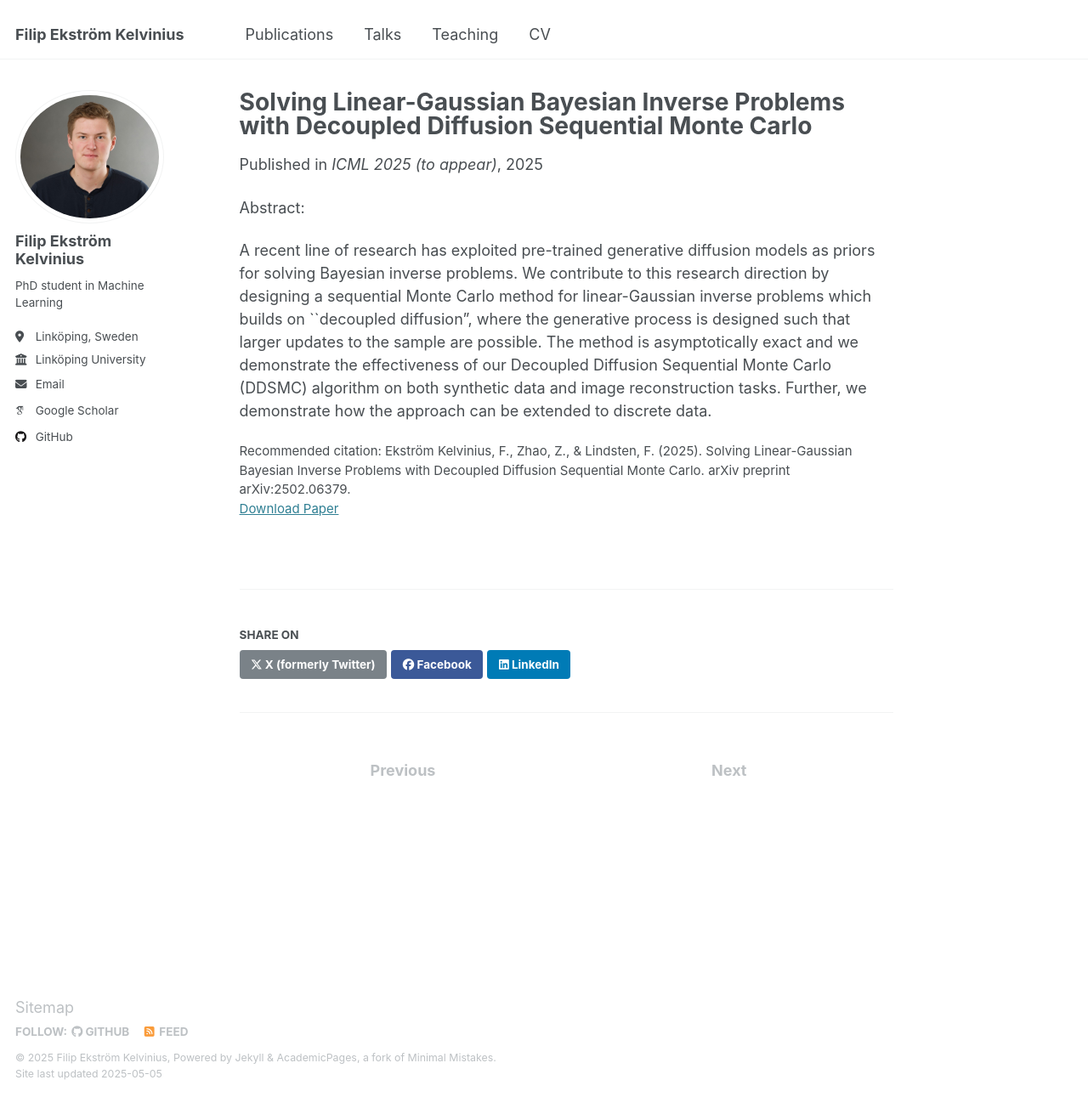
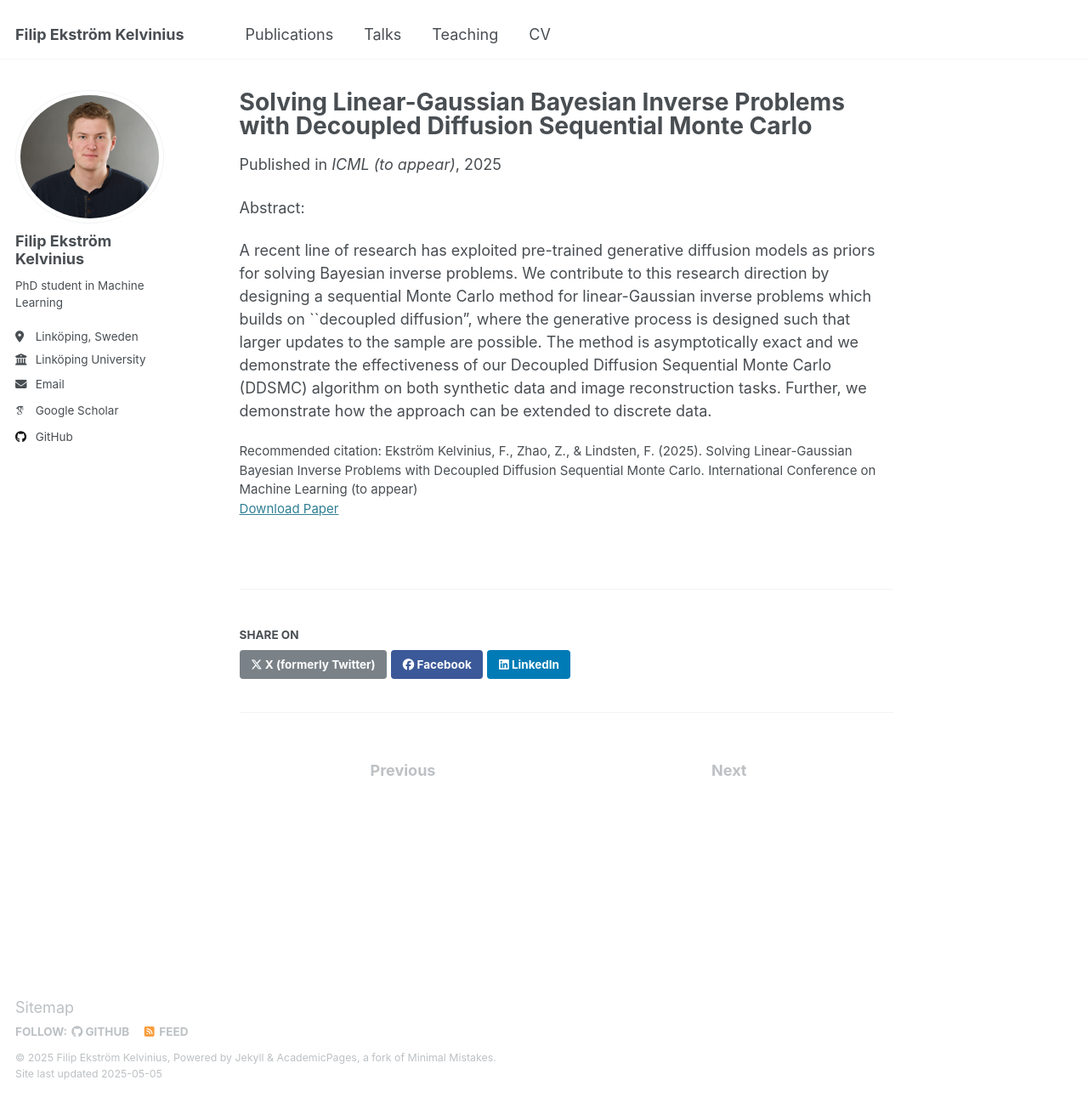
Before and after one commit to filipekstrm/filipekstrm.github.io, a Jekyll site: the page built from _publications/2025-02-10-DDSMC.md, in a window 1280 px wide and 1291 px high. Shown: the whole window at 85% size. Built offline with Jekyll 4.4.1, drawn with Linux system fonts in a browser that asks for light colours; some web fonts are replaced.

Commit message:
Job market, fix format of DDSMC and WyckoffDiff

```diff
--- a/_publications/2025-02-10-DDSMC.md
+++ b/_publications/2025-02-10-DDSMC.md
@@ -5,10 +5,10 @@ category: conferences
 permalink: /publication/2025-02-10-DDSMC
 excerpt: 'Sequential Monte Carlo method for solving linear-Gaussian inverse problems with diffusion priors'
 date: 2025-02-10
-venue: 'ICML 2025 (to appear)'
+venue: 'ICML (to appear)'
 # slidesurl:
 paperurl: 'https://arxiv.org/abs/2502.06379'
-citation: 'Ekström Kelvinius, F., Zhao, Z., & Lindsten, F. (2025). Solving Linear-Gaussian Bayesian Inverse Problems with Decoupled Diffusion Sequential Monte Carlo. arXiv preprint arXiv:2502.06379.'
+citation: 'Ekström Kelvinius, F., Zhao, Z., & Lindsten, F. (2025). Solving Linear-Gaussian Bayesian Inverse Problems with Decoupled Diffusion Sequential Monte Carlo. International Conference on Machine Learning (to appear)'
 ---
 
 Abstract:
```
Also changed, not shown: _pages/about.md (+3 -1 lines), _publications/2025-02-10-WyckoffDiff.md (+2 -2 lines).
